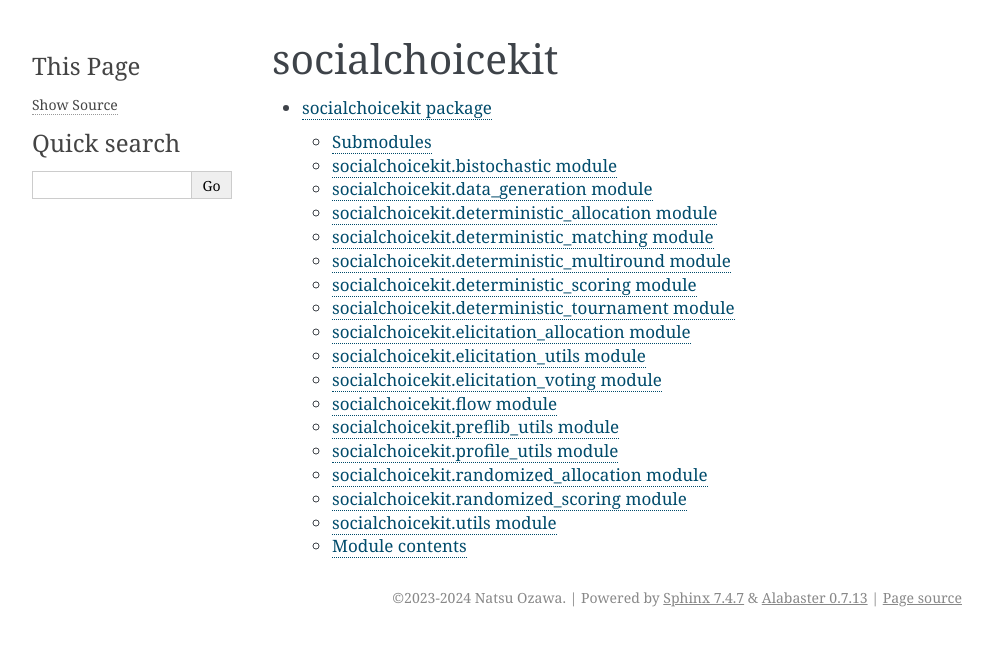
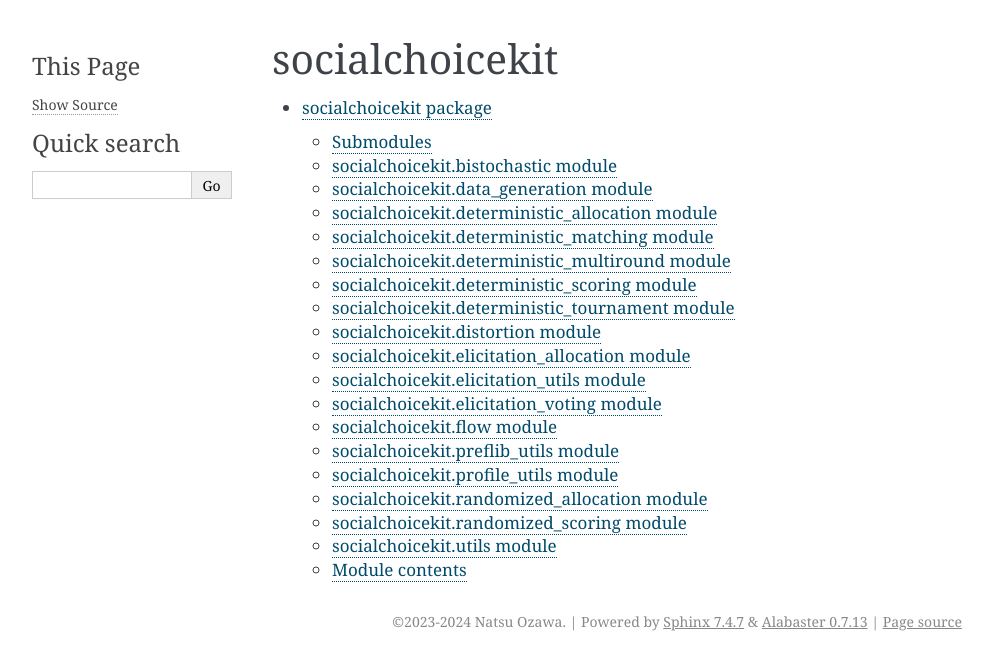
Before and after one commit to natsuozawa/socialchoicekit, a Sphinx documentation site: the page built from docs/modules.rst, in a window 1280 px wide. Shown: the top 670 px of the page, without its empty margins (148-1141 px from the left). Built offline with Sphinx 7.4.7, drawn with Linux system fonts in a browser that asks for light colours.

Commit message:
Update docs

```diff
--- a/docs/socialchoicekit.rst
+++ b/docs/socialchoicekit.rst
@@ -56,6 +56,14 @@
 ------------------------------------------------
 
 .. automodule:: socialchoicekit.deterministic_tournament
+   :members:
+   :undoc-members:
+   :show-inheritance:
+
+socialchoicekit.distortion module
+---------------------------------
+
+.. automodule:: socialchoicekit.distortion
    :members:
    :undoc-members:
    :show-inheritance:
```
